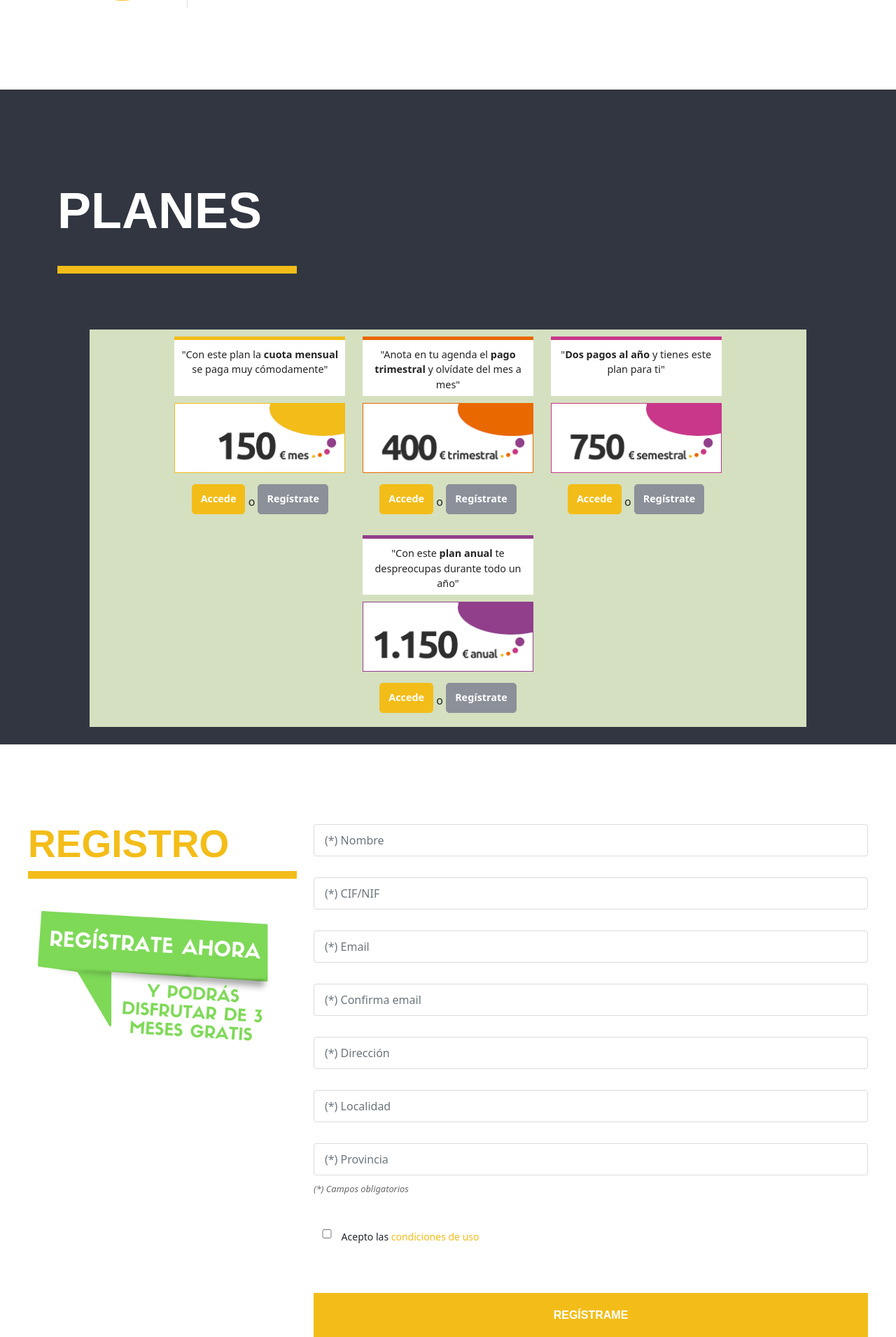
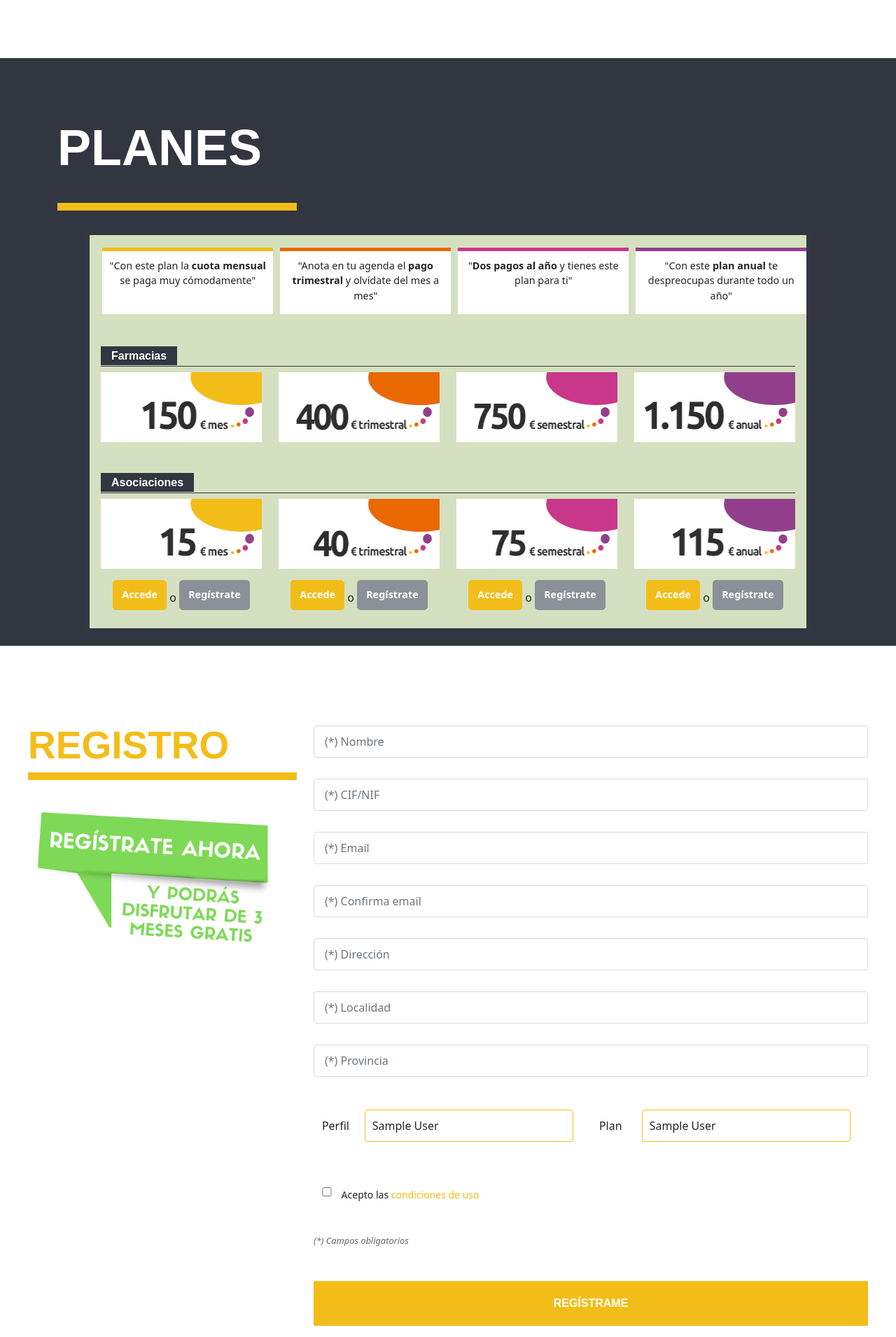
Before and after one commit to zebenperez/capsulae2, a Django app: page /pharma/home/ in a window 1280 px wide. Shown: the part 1743-3654 px from the top of the page at 70% size. Run offline with Django 3.2, Linux system fonts and the light colour scheme; tables that the repository leaves empty hold one stand-in row (values such as "Sample post"); parts of the project's set-up code (start-up, migrations or seed data) failed here and were passed over; some libraries are stand-ins or nearby versions.

Commit message:
añadido perfil asociación a la página principal

```diff
--- a/account/models.py
+++ b/account/models.py
@@ -193,7 +193,7 @@ class UserProfile(models.Model):
     #amount = models.FloatField(verbose_name="Pago mensual", blank=True, default=0)
     profile = models.ForeignKey(Profile, on_delete=models.SET_NULL, null=True, related_name="users")
     user = models.ForeignKey(User, on_delete=models.CASCADE, related_name="profiles")
-    #plan = models.ForeignKey(Plan, on_delete=models.SET_NULL, related_name="profiles", null=True)
+    plan = models.ForeignKey(Plan, on_delete=models.SET_NULL, related_name="profiles", null=True)
 
     class Meta:
         verbose_name = "Perfil de usuario"
--- a/account/templates/account/register.html
+++ b/account/templates/account/register.html
@@ -63,13 +63,13 @@
         <div class="container">
 		<form action="/account/signup/" method="post" enctype="multipart/form-data" name="frmRegister" id="frmRegister" class="p-3">
 		    {% csrf_token %}
-		    <input type="hidden" id="profile" name="profile" value="1" />
+            {#<input type="hidden" id="profile" name="profile" value="1" />#}
             <!--contact form start-->
             <div class="row w-100 m-0">
                 <div class="col-lg-4 col-12">
-			<h1 class="login">Registro</h1>
-			<div class="text-center"><img src="/static/imgs/register-now.png" alt="Imagen registrate ahora"></div>
-		</div>
+			        <h1 class="login">Registro</h1>
+			        <div class="text-center"><img src="/static/imgs/register-now.png" alt="Imagen registrate ahora"></div>
+		        </div>
                 <div class="col-lg-8 col-12 conForm">
 				    <div class="form-group">
 					    <input type="text" id="name" name="name" class="form-control" title="Nombre" placeholder="(*) Nombre" required/> </div>
@@ -91,9 +91,7 @@
 					    <input type="text" id="province" name="province" class="form-control" title="Provincia" placeholder="(*) Provincia"
                             required/> </div>
 
-        			<div class="required-fields">(*) Campos obligatorios</div>
-
-                    {#{% get_profile_select %}#}
+                    {% get_profile_select %}
 
 				    <div class="acceptCheck small mt-5 p-0">
 					    <input type="checkbox" id="tos" name="tos"/>
@@ -108,6 +106,7 @@
 					    <script src='https://www.google.com/recaptcha/api.js'></script>
 					    <div class="g-recaptcha" data-sitekey="6Lex26gUAAAAAAz2BSZPNuHpj5-84MYnkIzvsTy4"></div>
 				    </div>
+        			<div class="required-fields mt-4">(*) Campos obligatorios</div>
 				    <div class="mt-5"> <button id="btn-register-send" class="submitBnt register"> Reg&iacute;strame</button> </div>
 				    <div id="div-errors" class="alert-msg hideClass"></div>
 			    </div>
--- a/account/templates/profile/profile-form.html
+++ b/account/templates/profile/profile-form.html
@@ -21,7 +21,7 @@
 
                 <div class="col-4 mt-3">
                     <label class="label">{% trans "Correo electrónico" %}:</label>
-                    <input type="text" class="form-control autosave input view" id="email" name="email" value="{{obj.email}}"
+                    <input type="text" class="form-control autosave input view" id="email1" name="email" value="{{obj.email}}"
                         title="{{obj.email}}" data-model-name="account.company" data-obj-id="{{obj.id}}" data-url="{% url "autosave_field" %}"
                         data-target="div-notification" disabled/> <span id="email__msg"></span>
                 </div>
--- a/capsulae2/capsulae_lib.py
+++ b/capsulae2/capsulae_lib.py
@@ -3,7 +3,7 @@ from datetime import datetime
 
 def check_user_payment(user):
     now = datetime.now()
-    up = UserPayment.objects.filter(user = user, expire_date__gte = now).first()
+    up = UserPayment.objects.filter(user=user, cancel=False, confirm=True, expire_date__gte=now).first()
     if up == None:
         return False
     return True
--- a/capsulae2/decorators.py
+++ b/capsulae2/decorators.py
@@ -13,9 +13,6 @@ def group_required(*group_names):
                 #Admin
                 if request.user.is_superuser:
                     return f(request, *args, **kwargs)
-                #Solo donante
-                if bool(request.user.groups.filter(name__in=["donor"])) and request.user.groups.count() == 1:
-                    return f(request, *args, **kwargs)
                 #Managers y Empleados
                 if not check_user_payment(request.user):
                     #logout(request)
--- a/static/css/new-style.css
+++ b/static/css/new-style.css
@@ -140,8 +140,8 @@ h4.subHeading{
 
 .heading{
 	text-align:left;
-	padding-top:45px;
-	padding-bottom:45px;
+/*	padding-top:45px;*/
+/*	padding-bottom:45px;*/
 }
 .heading .container{
 	padding-top:0px !important;
@@ -551,14 +551,28 @@ select.form-control {
 
 .planes {
 	background-color: #d5e0c0;
-	width: 80%;
+    width: 80% !important;
+/*
 	min-height: 200px;
+*/
 	margin: auto;
 	margin-bottom: 25px;
 	text-align: center;
 }
+h4.plans {
+    color: #fff;
+    border-bottom: 1px solid #323641;
+    padding-bottom: 5px;
+	font-size: 1rem;
+    font-weight: 600;
+}
+h4.plans span {
+    background: #323641;
+    padding: 5px 15px 5px 15px;
+}
+
 .plan-text {
-	border-bottom: 10px solid #d5e0c0;
+/*	border-bottom: 10px solid #d5e0c0;*/
 	background-color: #fff;
 	font-size: 0.9rem;
 	padding: 10px;
@@ -571,7 +585,7 @@ select.form-control {
 .plan-box-4 { border-top: 5px solid #913f8b; }
 .plan-box-1, .plan-box-2, .plan-box-3, .plan-box-4 {
 	width: 244px;
-	min-height: 200px;
+/*	min-height: 200px;*/
 	margin: 1%;
 	display: inline-block;
 }
--- a/templates/home-plans.html
+++ b/templates/home-plans.html
@@ -2,6 +2,88 @@
 
 <section class="protfolio" id="planes">
     <div class="container"> <div class="heading"> <h2>Planes</h2> </div> </div>
+
+<div class="planes p-3">
+    <div class="row">
+        <div class="col-lg-3 col-12">
+            <div class="plan-box-1">
+                <div class="plan-text">&quot;Con este plan la <strong>cuota mensual</strong> se paga muy cómodamente&quot;</div>
+            </div>
+        </div>
+        <div class="col-lg-3 col-12">
+            <div class="plan-box-2">
+                <div class="plan-text">&quot;Anota en tu agenda el <strong>pago trimestral</strong> y olvídate del mes a mes&quot;</div>
+            </div>
+        </div>
+        <div class="col-lg-3 col-12">
+            <div class="plan-box-3">
+                <div class="plan-text">&quot;<strong>Dos pagos al año</strong> y tienes este plan para ti&quot;</div>
+            </div>
+        </div>
+        <div class="col-lg-3 col-12">
+            <div class="plan-box-4">
+                <div class="plan-text">&quot;Con este <strong>plan anual</strong> te despreocupas durante todo un año&quot;</div>
+            </div>
+        </div>
+    </div>
+
+    <div class="row mt-5"><div class="col-12 text-start"><h4 class="plans"><span>Farmacias</span></h4></div></div>
+
+    <div class="row">
+        <div class="col-lg-3 col-12">
+            <img src="/static/imgs/bg-plan1.png" height="100" width="244" />
+        </div>
+        <div class="col-lg-3 col-12">
+            <img src="/static/imgs/bg-plan2.png" height="100" width="244" />
+        </div>
+        <div class="col-lg-3 col-12">
+            <img src="/static/imgs/bg-plan3.png" height="100" width="244" />
+        </div>
+        <div class="col-lg-3 col-12">
+            <img src="/static/imgs/bg-plan4.png" height="100" width="244" />
+        </div>
+    </div>
+
+    <div class="row mt-5"><div class="col-12 text-start"><h4 class="plans"><span>Asociaciones</span></h4></div></div>
+
+    <div class="row">
+        <div class="col-lg-3 col-12">
+            <img src="/static/imgs/bg-plan1-asoc.png" height="100" width="244" />
+        </div>
+        <div class="col-lg-3 col-12">
+            <img src="/static/imgs/bg-plan2-asoc.png" height="100" width="244" />
+        </div>
+        <div class="col-lg-3 col-12">
+            <img src="/static/imgs/bg-plan3-asoc.png" height="100" width="244" />
+        </div>
+        <div class="col-lg-3 col-12">
+            <img src="/static/imgs/bg-plan4-asoc.png" height="100" width="244" />
+        </div>
+    </div>
+
+    <div class="row">
+        <div class="col-lg-3 col-12">
+            <div class="mt-3"><button class="btn btn-access pointer" onclick="setFocus('username')">Accede</button> o
+                <button class="btn btn-register pointer" onclick="setFocus('name')">Regístrate</a></div>
+        </div>
+        <div class="col-lg-3 col-12 d-none d-lg-block">
+            <div class="mt-3"><button class="btn btn-access pointer" onclick="setFocus('username')">Accede</button> o
+                <button class="btn btn-register pointer" onclick="setFocus('name')">Regístrate</a></div>
+        </div>
+        <div class="col-lg-3 col-12 d-none d-lg-block">
+            <div class="mt-3"><button class="btn btn-access pointer" onclick="setFocus('username')">Accede</button> o
+                <button class="btn btn-register pointer" onclick="setFocus('name')">Regístrate</a></div>
+        </div>
+        <div class="col-lg-3 col-12 d-none d-lg-block">
+            <div class="mt-3"><button class="btn btn-access pointer" onclick="setFocus('username')">Accede</button> o
+                <button class="btn btn-register pointer" onclick="setFocus('name')">Regístrate</a></div>
+        </div>
+
+    </div>
+
+</div>
+
+    {% comment %}
     <div class="planes">
         <div class="plan-box-1">
             <div class="plan-text">&quot;Con este plan la <strong>cuota mensual</strong> se paga muy cómodamente&quot;</div>
@@ -28,4 +110,6 @@
                 <button class="btn btn-register pointer" onclick="setFocus('name')">Regístrate</a></div>
         </div>
     </div>
+    {% endcomment %}
+
 </section>
```
Also changed, not shown: account/templates/account/error-payments.html (+6 -1 lines), account/views.py (+6 -3 lines), static/imgs/bg-plan1-asoc.png (added), static/imgs/bg-plan2-asoc.png (added), static/imgs/bg-plan3-asoc.png (added), static/imgs/bg-plan4-asoc.png (added).
